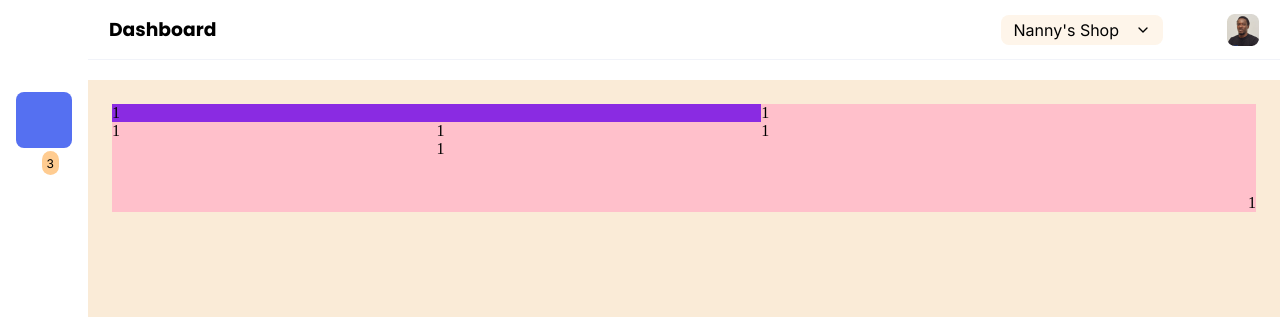
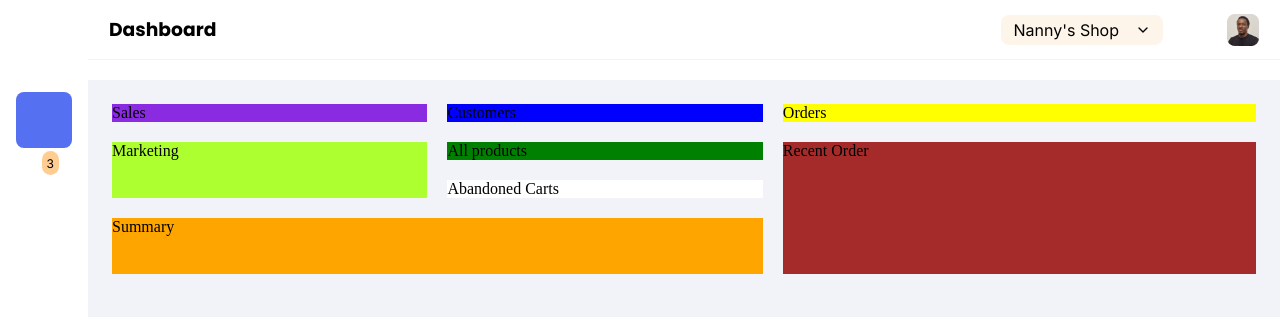
Before and after one commit to Ibom99/Assessment, a React (Vite) app: page / in a window 1280 px wide. Shown: the top 317 px of the page. Built offline with nearby package versions, Linux system fonts and the light colour scheme; some icons are missing.

Commit message:
modified: styling

```diff
--- a/src/components/DashboardContainer.jsx
+++ b/src/components/DashboardContainer.jsx
@@ -7,30 +7,30 @@ const DashboardContainer = () => {
 
       <div className='dashboard-analytics'>
 <div className='week'>
-<p>1</p>
+<p>Sales</p>
 </div>
-<div className='week'>
-<p>1</p>
+<div className='week-one'>
+<p>Customers</p>
 </div>
 <div className='week-two'>
-<p>1</p>
+<p>Orders</p>
 </div>
 <div className='marketing'>
-<p>1</p>
+<p>Marketing</p>
 </div>
 <div className='products'>
-<p>1</p>
+<p>All products</p>
 </div>
 <div className='cart'>
-<p>1</p>
+<p>Abandoned Carts</p>
 
 </div>
 <div className='orders'>
-<p>1</p>
+<p>Recent Order</p>
 
 </div>
 <div className='summary'>
-<p>1</p>
+<p>Summary</p>
 
 </div>
       </div>
--- a/src/styles/DashboardContainer.css
+++ b/src/styles/DashboardContainer.css
@@ -1,46 +1,57 @@
 .dashboard-content-container{
     height: 100%;
     width: 100%;
-    background-color: antiquewhite;
+    background-color: #F1F3F9;
 }
 
 .dashboard-analytics{
-  background-color: pink;
+  /* background-color: #F1F3F9; */
   margin: 1.5rem;
   display: grid;
   grid-template-columns: 1fr 1fr 1.5fr;
   grid-template-rows: 1fr 1fr 1fr 1fr 1fr;
   grid-template-areas:
-  "week week week-two"
+  "week week-one week-two"
   "marketing products orders"
   "marketing cart orders"
   "summary summary orders"
   "summary summary orders"
-
+;
+gap: 20px;
 }
 .week{
     background-color: blueviolet;
     grid-area: week;
 }
+.week-one{
+    grid-area: week-one;
+    background-color: blue;
+}
 
 .week-two{
     grid-area: week-two;
+    background-color: yellow;
 }
 
 .marketing{
     grid-area: marketing;
+    background-color: greenyellow;
 }
 
 .products{
     grid-area: products;
+    background-color: green;
 }
 .cart{
     grid-area: cart;
+    background-color: white;
 }
 .orders{
 grid-area: orders;
+background-color: brown;
 }
 
 .summary{
-grid-area: summmary;
+grid-area: summary;
+background-color: orange;
 }
```
